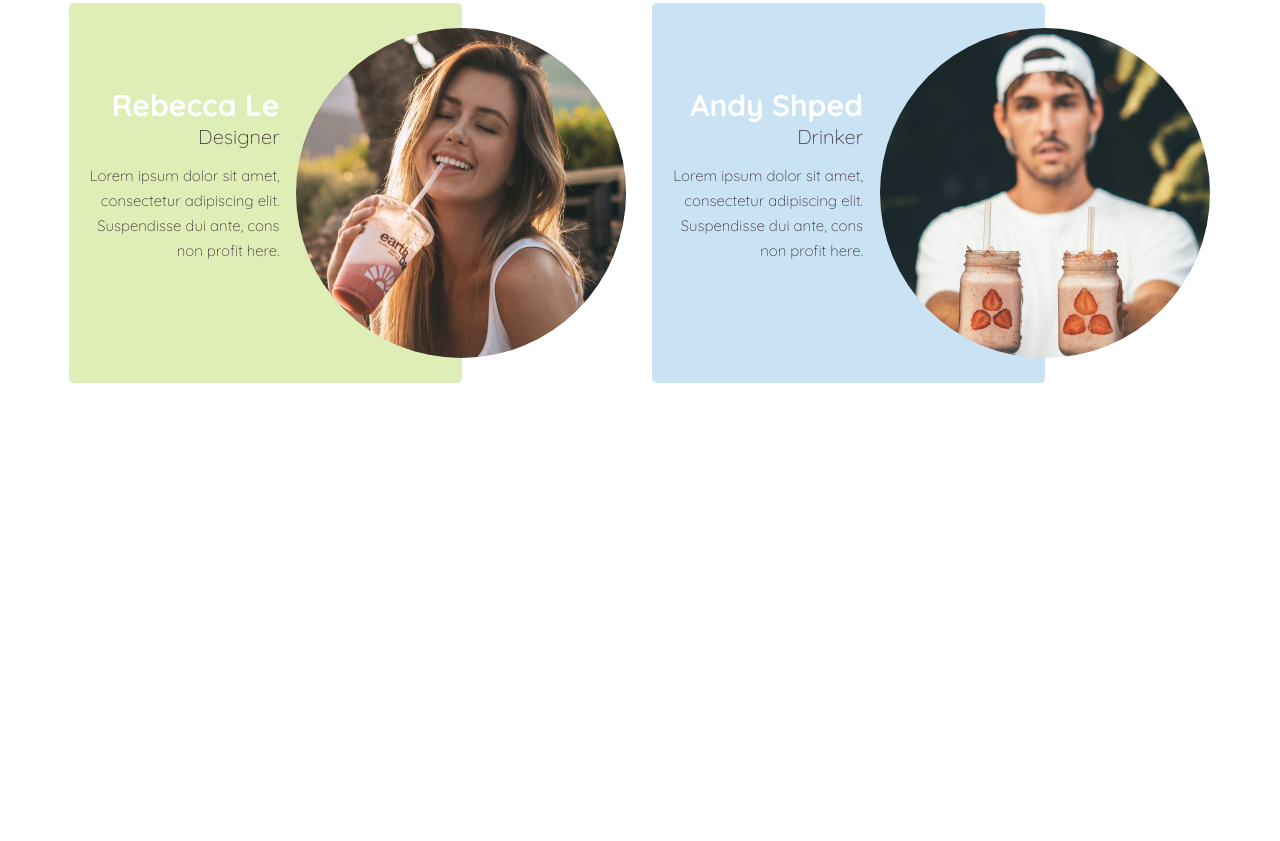
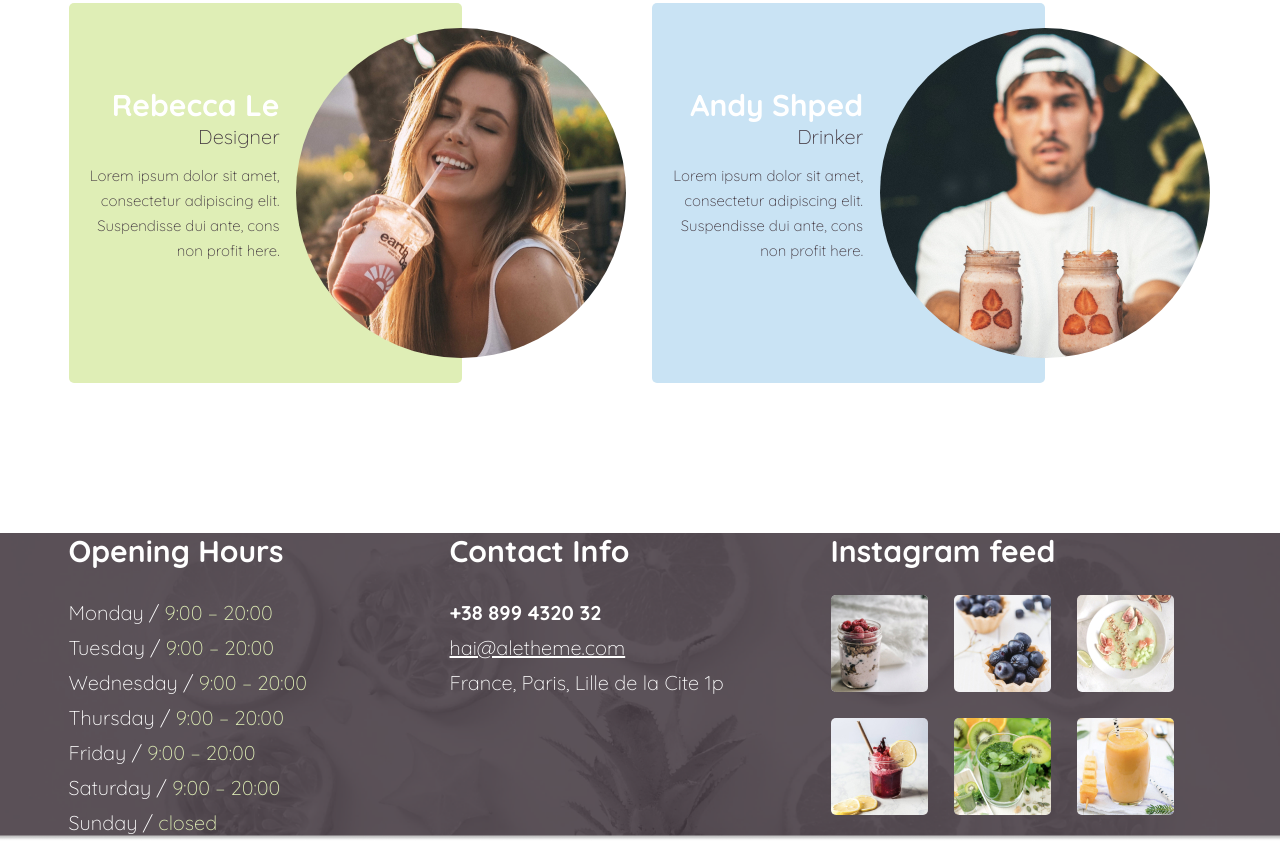
Before and after one commit to marina-zar/smoothie, a plain HTML site: page index.html in a window 1280 px wide. Shown: the part 2349-3190 px from the top of the page. Before the commit the page ends 2882 px from the top, so only its background shows below. Drawn offline with Linux system fonts and the light colour scheme; a web font is replaced by a local one.

Commit message:
styled footer

```diff
--- a/css/main.css
+++ b/css/main.css
@@ -39,6 +39,13 @@ body {
 	font-size: 15px;
 	line-height: 25px;
 	color: #433840;
+}
+
+h3 {
+	font-weight: bold;
+	font-size: 30px;
+	line-height: 37px;
+	color: #FFFFFF;
 }
 
 .wrapper{
@@ -236,8 +243,6 @@ body {
 
 .intro-grid-title{
 	font-weight: normal;
-	font-size: 30px;
-	line-height: 37px;
 	color: #433840;
 	margin-bottom: 12px;
 	padding-left: 10px;
@@ -347,7 +352,6 @@ body {
 }
 
 .stats-stat-title{
-	font-weight: bold;
 	font-size: 20px;
 	line-height: 25px;
 	color: #FFFFFF;
@@ -388,9 +392,6 @@ body {
 	grid-gap: 24px;
 }
 
-/*.team-member{
-	height: 380px;
-}*/
 
 .team-member-pic{
 	border-radius: 50%;
@@ -443,6 +444,7 @@ div.team-member-card.right{
 
 img.team-member-pic.reverse{
 	left: 58%;
+
 }
 
 div.team-member-card.reverse{
@@ -454,3 +456,61 @@ div.team-member-card.reverse p,
 div.team-member-card.reverse h3{
 	text-align: right;
 }
+
+
+
+/*.footer start*/
+
+.footer-info{
+	background: url("../img/bg/footer-bg.png") no-repeat center center;
+	background-size: cover;
+    position: relative;
+    box-shadow: 0px 4px 4px rgba(0, 0, 0, 0.25);
+}
+
+.footer-info-wrap{
+	display: flex;
+}
+
+.footer-info-wrap h3{
+	margin-bottom: 25px;
+}
+
+.footer-info-open,
+.footer-info-cont,
+.footer-info-insta{
+	flex: 1;
+}
+
+.footer-info-open-days,
+.footer-info-cont-item{
+	font-size: 20px;
+	line-height: 35px;
+	color: #fff;
+}
+
+p.footer-info-cont-item.bold{
+	font-weight: bold;
+}
+
+.footer-info-cont-link{
+	color: #fff;
+}
+
+time{
+	color: #DFEEB6;
+}
+
+.footer-info-insta-grid{
+	max-width: 343px;
+	display: flex;
+	flex-wrap: wrap;
+	justify-content: space-between;
+}
+
+.footer-info-insta-item{
+	border-radius: 5px;
+	width: 97px;
+	height: 97px;
+	margin-bottom: 26px;
+}
--- a/index.html
+++ b/index.html
@@ -212,5 +212,58 @@
 					</div>
 				</section>
 			</main>
+
+			<footer>
+				<div class="footer-info">
+					<div class="wrapper">
+						<div class="footer-info-wrap">
+							<div class="footer-info-open">
+								<h3 class="footer-info-open-title">Opening Hours</h3>
+								<p class="footer-info-open-days">Monday /
+									<time>9:00 – 20:00</time>
+								</p>
+								<p class="footer-info-open-days">Tuesday /
+									<time>9:00 – 20:00</time>
+								</p>
+								<p class="footer-info-open-days">Wednesday /
+									<time>9:00 – 20:00</time>
+								</p>
+								<p class="footer-info-open-days">Thursday /
+									<time>9:00 – 20:00</time>
+								</p>
+								<p class="footer-info-open-days">Friday /
+									<time>9:00 – 20:00</time>
+								</p>
+								<p class="footer-info-open-days">Saturday /
+									<time>9:00 – 20:00</time>
+								</p>
+								<p class="footer-info-open-days">Sunday /
+									<time>closed</time>
+								</p>
+							</div>
+							<div class="footer-info-cont">
+								<h3 class="footer-info-cont-title">Contact Info</h3>
+								<p class="footer-info-cont-item bold">+38 899 4320 32</p>
+								<p class="footer-info-cont-item">
+									<a href="#!" class="footer-info-cont-link">hai@aletheme.com</a>
+								</p>
+								<p class="footer-info-cont-item">France, Paris, Lille de la Cite 1p</p>
+							</div>
+							<div class="footer-info-insta">
+								<h3 class="footer-info-insta-title">Instagram feed</h3>
+								<div class="footer-info-insta-grid">
+									<img src="img/Rectangle 18.jpg" class="footer-info-insta-item">
+									<img src="img/Rectangle 19.jpg" class="footer-info-insta-item">
+									<img src="img/Rectangle 20.jpg" class="footer-info-insta-item">
+									<img src="img/Rectangle 21.jpg" class="footer-info-insta-item">
+									<img src="img/Rectangle 22.jpg" class="footer-info-insta-item">
+									<img src="img/Rectangle 23.jpg" class="footer-info-insta-item">
+								</div>
+							</div>
+						</div>
+					</div>
+				</div>
+				<div class="footer-copir"></div>
+			</footer>
 		</body>
 	</html>
```
Also changed, not shown: img/bg/footer-bg.png (added).
